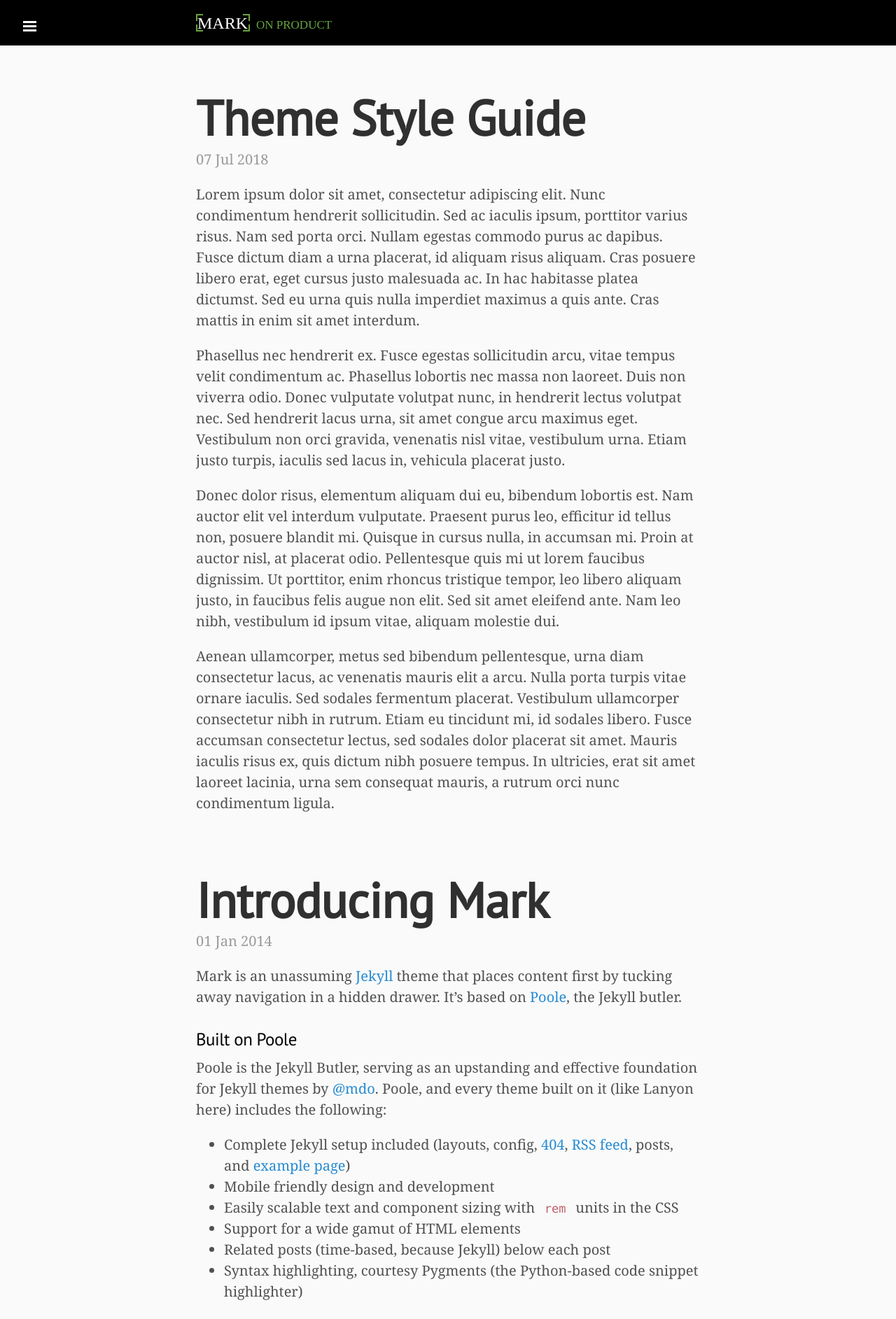
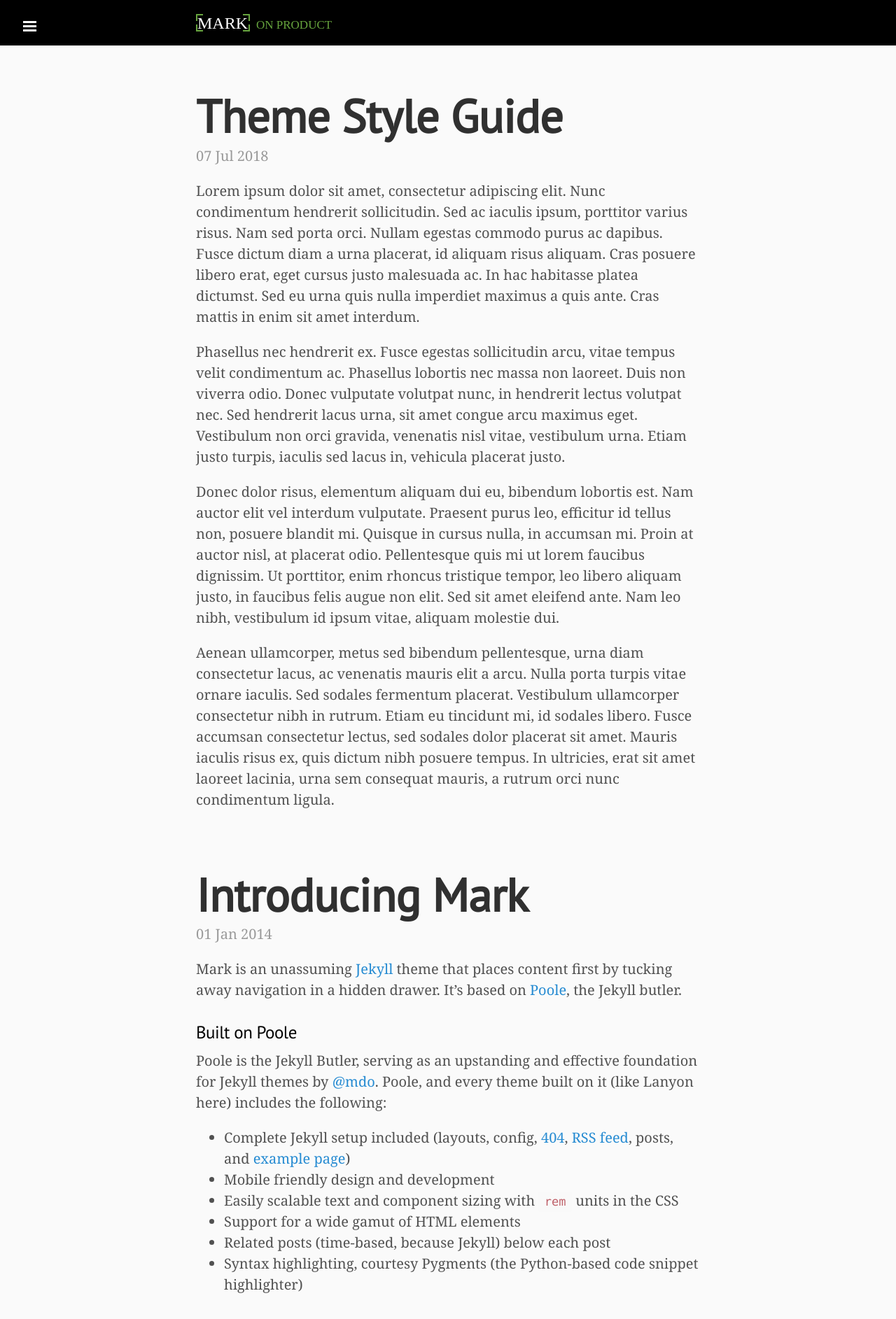
Before and after one commit to markthelefty/markthelefty.github.io, a Jekyll site: the page built from index.html, in a window 1280 px wide. Shown: the top 1885 px of the page at 70% size. Built offline with Jekyll 4.4.1, drawn with Linux system fonts in a browser that asks for light colours; some web fonts are replaced; Markdown is read by kramdown in place of the engine named in the settings; the list of posts is cut into pages by our own code.

Commit message:
type tweaks

```diff
--- a/public/css/custom.css
+++ b/public/css/custom.css
@@ -46,7 +46,7 @@ body {
  }
 
  .post-title {
-    font-size:3.5rem;
+    font-size:3.3rem;
     color: #000;
     font-weight:700;
  }
```
